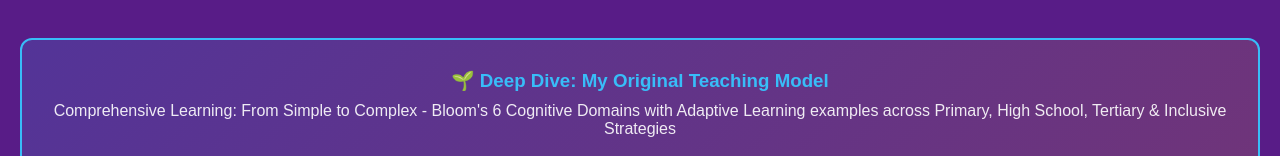
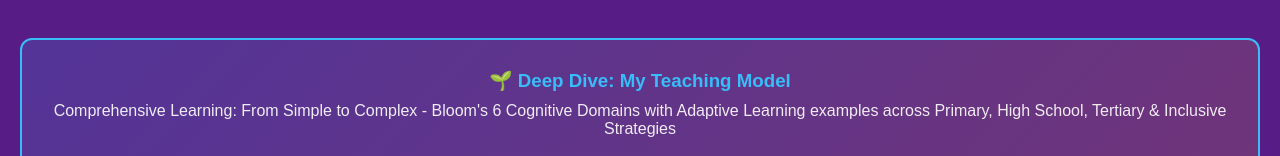
Before and after one commit to 4supportstherapy/4supportstherapy.github.io, a plain HTML site: page psychopedagogy.html in a window 1280 px wide. Shown: the part 2759-2915 px from the top of the page. Drawn offline with Linux system fonts and the light colour scheme.

Commit message:
Update psychopedagogy.html

```diff
--- a/psychopedagogy.html
+++ b/psychopedagogy.html
@@ -111,7 +111,7 @@
 
   </div>
     <div style="margin:50px 0 30px 0;padding:30px;background:linear-gradient(135deg,rgba(56,189,248,0.15),rgba(251,191,36,0.15));border-radius:12px;border:2px solid #38bdf8;text-align:center;">
-<h3 style="color:#38bdf8;margin:0 0 10px 0;">🌱 Deep Dive: My Original Teaching Model</h3>
+<h3 style="color:#38bdf8;margin:0 0 10px 0;">🌱 Deep Dive: My Teaching Model</h3>
 <p style="margin:0 0 20px 0;opacity:0.9;">Comprehensive Learning: From Simple to Complex - Bloom's 6 Cognitive Domains with Adaptive Learning examples across Primary, High School, Tertiary & Inclusive Strategies</p>
 <a href="cognitive-domains.html" style="background:#38bdf8;color:#0f172a;padding:14px 30px;text-decoration:none;border-radius:8px;font-weight:bold;display:inline-block;">Explore Bloom's Model with Adaptive Learning →</a>
 </div>
```
